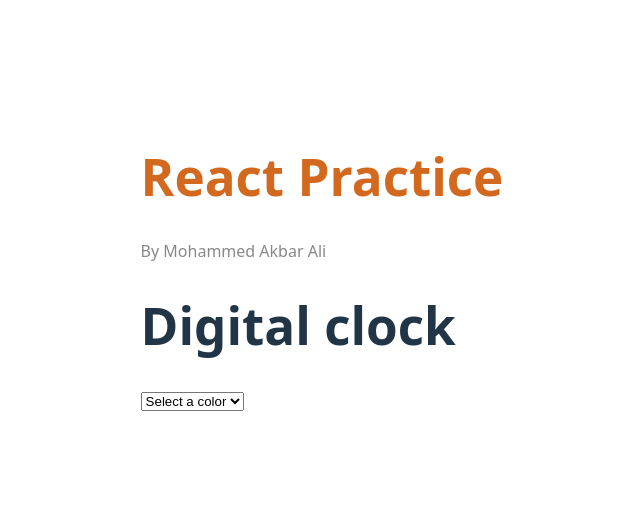
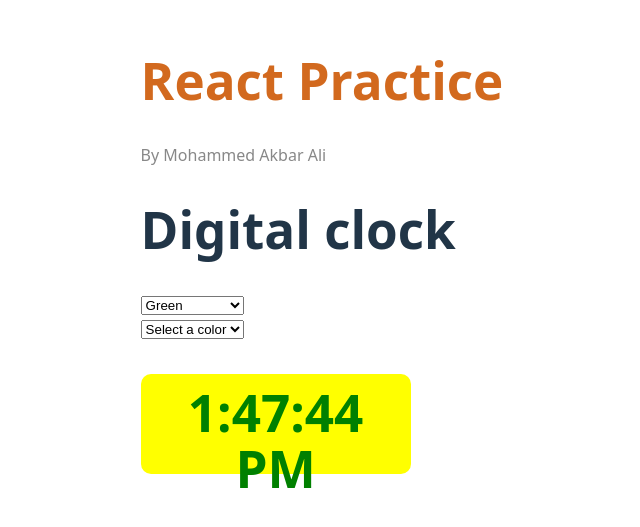
Before and after one commit to hafizakbar19/react, a React (Vite) app in the folder my-app/: page / in a window 1280 px wide. Shown: the part 137-664 px from the top of the page, without its empty margins (318-958 px from the left). Built offline with nearby package versions, Linux system fonts and the light colour scheme.

Commit message:
Digital clock with color selection

```diff
--- a/my-app/src/App.jsx
+++ b/my-app/src/App.jsx
@@ -1,7 +1,5 @@
 import "./App.css";
-import DigitalClock from "./components/DigitalClock";
-
-
+import DropDown from "./components/DropDown";
 
 function App() {
   return (
@@ -10,7 +8,7 @@
         <h1 style={{ color: "chocolate" }}>React Practice</h1>
       </div>
       <p className="read-the-docs">By Mohammed Akbar Ali</p>
-     <DigitalClock />
+     <DropDown />
     </>
   );
 }
--- a/my-app/src/components/DigitalClock.jsx
+++ b/my-app/src/components/DigitalClock.jsx
@@ -1,20 +1,32 @@
-import React, { useState } from 'react'
+import React, { useEffect, useState } from "react";
 
-const DigitalClock = () => {
-    let [color,setColor] = useState("");
+const DigitalClock = ({ tColor, bgColor }) => {
+  let [time, setTime] = useState(new Date());
+  useEffect(() => {
+    const intervalId = setTimeout(() => {
+      setTime(new Date());
+    }, 1000);
+    return () => clearInterval(intervalId);
+  });
   return (
     <>
-    <h1>Digital clock</h1>
-    <select value={color} onChange={e => setColor(e.target.value)}>
-        <option value="">Select a color</option>
-        <option value="green">Green</option>
-        <option value="black">Black</option>
-        <option value="red">Red</option>
-        <option value="blue">Blue</option>
-    </select>
-    <div style={{ color: color }}>{color}</div>
+      <h1
+        style={{
+          color: tColor,
+          backgroundColor: bgColor,
+          width: "250px",
+          height: "80px",
+          borderRadius: "10px",
+          padding: "10px",
+          textAlign: "center",
+        }}
+      >
+        {time.toLocaleTimeString()}
+      </h1>
     </>
-  )
-}
+  );
+};
+35686179
+35644381
 
-export default DigitalClock
+export default DigitalClock;
--- /dev/null
+++ b/my-app/src/components/DropDown.jsx
@@ -0,0 +1,31 @@
+import React, { useState } from 'react'
+import DigitalClock from './DigitalClock';
+
+const DropDown = () => {
+    const [tColor,setTcolor] = useState("green");
+    const [bgColor,setBgcolor] = useState("yellow");
+  return (
+    <>
+        <h1>Digital clock</h1>
+    <select value={tColor} onChange={e => setTcolor(e.target.value)}>
+        <option value="">Select a color</option>
+        <option value="green">Green</option>
+        <option value="black">Black</option>
+        <option value="red">Red</option>
+        <option value="blue">Blue</option>
+    </select>
+    <br/>
+    <select value={bgColor} onChange={e => setBgcolor(e.target.value)}>
+        <option value="">Select a color</option>
+        <option value="green">Green</option>
+        <option value="black">Black</option>
+        <option value="red">Red</option>
+        <option value="blue">Blue</option>
+    </select>
+
+    <DigitalClock tColor={tColor} bgColor={bgColor}/>
+    </>
+  )
+}
+
+export default DropDown
```
